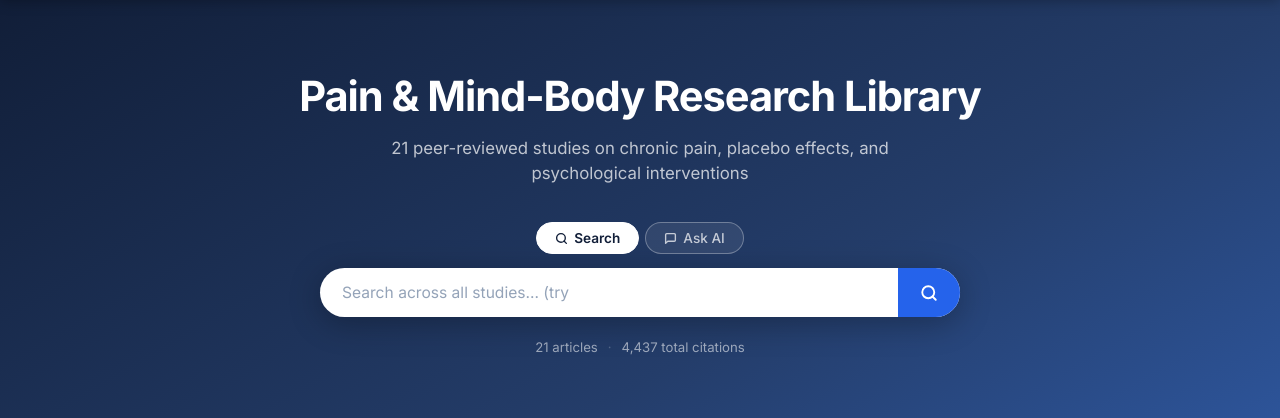
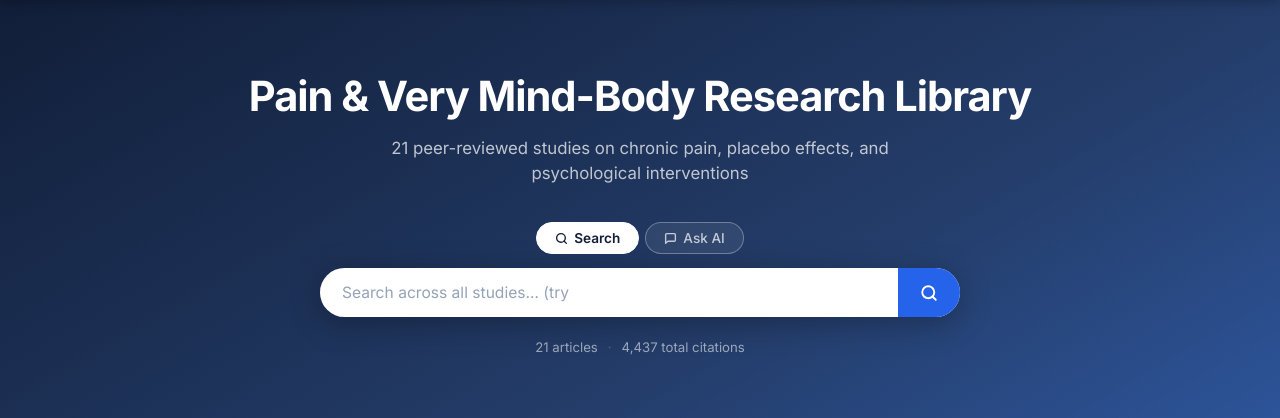
Before and after one commit to Blairgolson2/BlairGolsonWebsiteResearch, a Flask app: page / in a window 1280 px wide. Shown: the part 57-475 px from the top of the page. Run offline with Flask 3, Linux system fonts and the light colour scheme; data comes from the database, SQL or seed files in the repository.

Commit message:
Update index.html

```diff
--- a/templates/index.html
+++ b/templates/index.html
@@ -7,7 +7,7 @@
 <!-- ── Hero ──────────────────────────────────────────────────────────── -->
 <section class="hero">
   <div class="container">
-    <h1>Pain &amp; Mind-Body Research Library</h1>
+    <h1>Pain &amp; Very Mind-Body Research Library</h1>
     <p class="hero-subtitle">
       {% if not db_empty and articles %}
         {{ articles|length }} peer-reviewed studies on chronic pain, placebo effects, and psychological interventions
```
